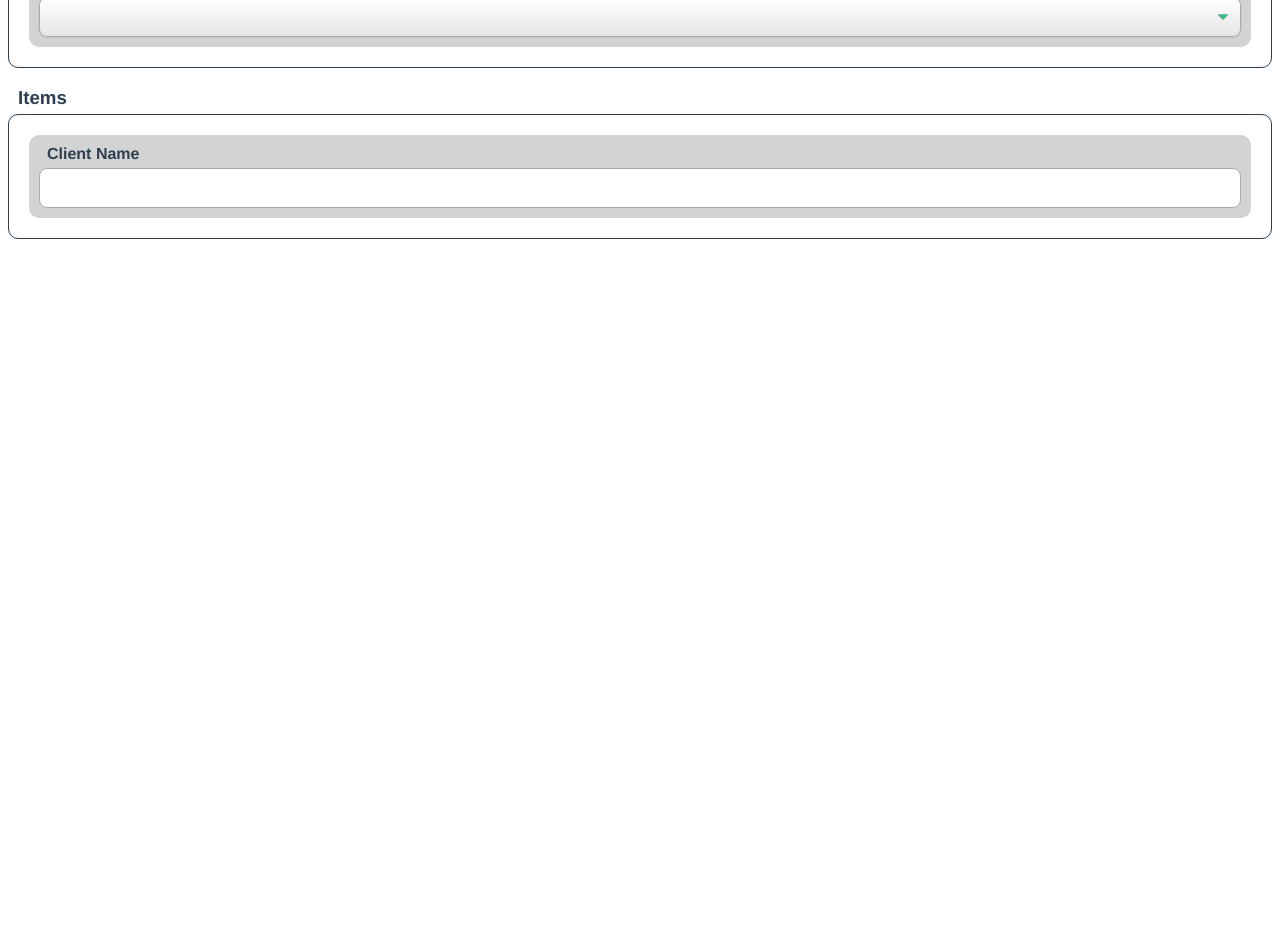
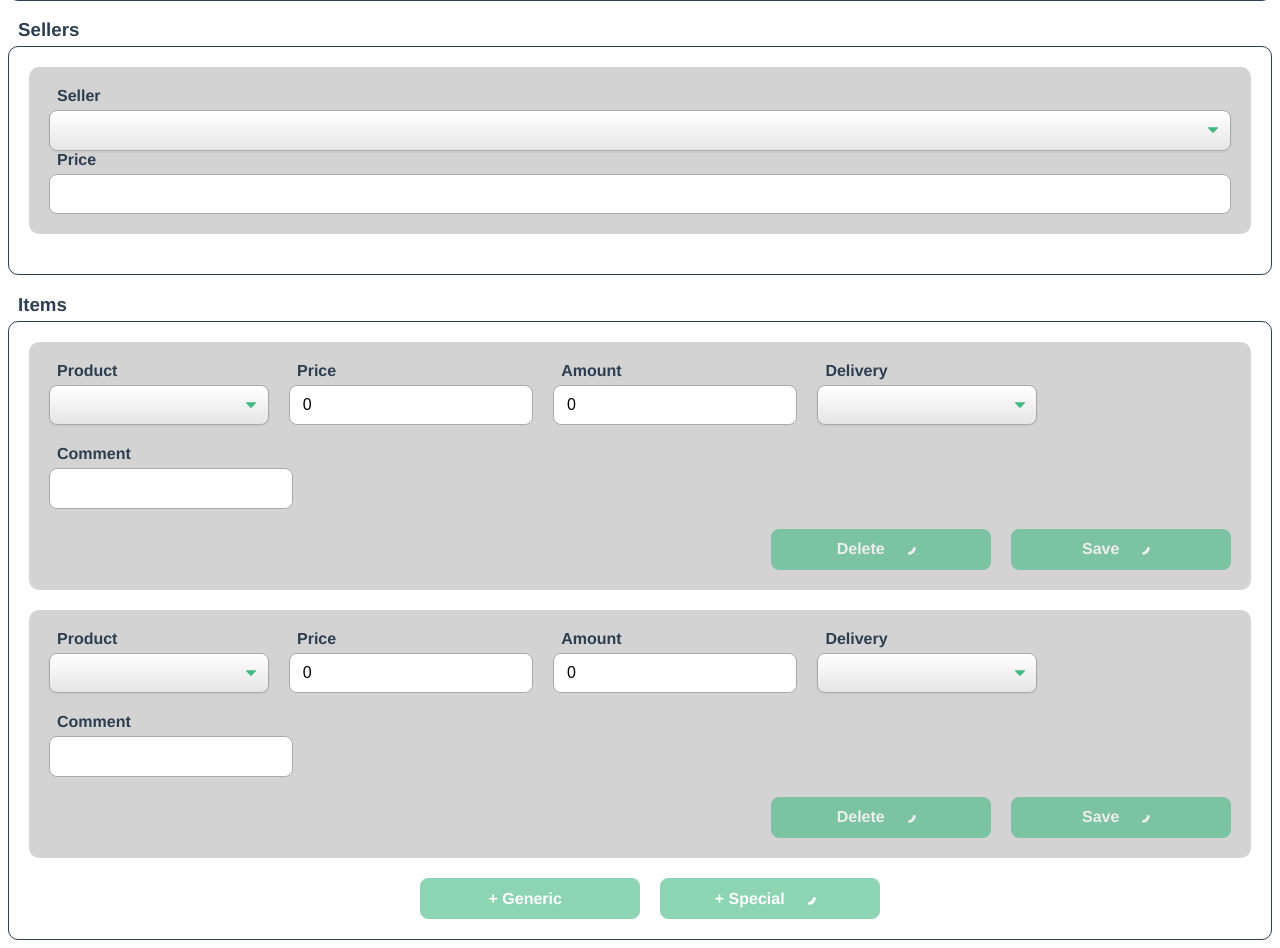
Before and after one commit to contepas/vue3-ts-multi-forms, a Vue app: page /assignment in a window 1280 px wide. Shown: the part 360-1308 px from the top of the page. Before the commit the page ends 800 px from the top, so only its background shows below. Built offline with nearby package versions, Linux system fonts and the light colour scheme.

Commit message:
Fix BaseButton, BaseSelect and FormWrapper. Add form elements in FormItems, FormOrderDetails, FormSellers. More minor adjustments.

```diff
--- a/src/components/BaseButton.vue
+++ b/src/components/BaseButton.vue
@@ -1,26 +1,68 @@
 <template>
-    <div>
-        <span><slot></slot></span>
-        <!-- LOADING ANIMATION -->
-        <span v-if="isLoading" :class="$style.loading">
+    <div :class="containerStyle">
+        <span><slot>Button</slot></span>
+        <span v-if="isLoading" style="margin-left: 15px;">
             <loadingAnimation
                 width="16px"
                 height="16px"
-                :color="loadingColor"
+                color="white"
             />
         </span>
     </div>
 </template>
 
 <script lang="ts">
-import { defineComponent } from 'vue'
+import { defineComponent, computed, useCssModule } from 'vue'
+import loadingAnimation from './SvgLoading.vue'
 
 export default defineComponent({
-    setup() {
-        return {}
+    name: 'BaseButton',
+    components: { loadingAnimation },
+    props: {
+        isLoading: {
+            type: Boolean,
+            default: false,
+        },
+        isDisabled: {
+            type: Boolean,
+            default: false,
+        },
+    },
+    setup(props) {
+        const containerStyle = computed(() => {
+            const { disabled, container } = useCssModule()
+            const { isDisabled, isLoading } = props
+            return [
+                container,
+                { [disabled]: isDisabled || isLoading}
+            ]
+        })
+        return {
+            containerStyle
+        }
     },
 })
 </script>
 
-<style scoped>
+<style lang="scss" module>
+@import '../style/global.scss';
+
+.container {
+    @include input-container;
+    background-color: $primary-color;
+    cursor: pointer;
+    color: white;
+    font-weight: 700;
+    border-color: $primary-color;
+    width: 150px;
+    display: flex;
+    justify-content: center;
+    &:active {
+        border-color: $secondary-color;
+    }
+}
+.disabled {
+    opacity: 0.6;
+    cursor: default;
+}
 </style>
--- a/src/components/BaseSelect.vue
+++ b/src/components/BaseSelect.vue
@@ -1,6 +1,6 @@
 <template>
     <div>
-        <label :for="id">Choose a car:</label>
+        <label :for="id">{{ label }}</label>
         <select v-bind="$attrs" :value="modelValue" :id="id" @change="emitValue" class="select-css">
             <option
                 v-for="option in options"
@@ -13,12 +13,12 @@
 </template>
 
 <script lang="ts">
-import { defineComponent } from 'vue'
+import { defineComponent, PropType } from 'vue'
 import { uniqueId } from 'lodash'
 
 interface OptionSelect {
     name: string
-    slug: string
+    id: string
 }
 
 export default defineComponent({
@@ -33,11 +33,12 @@ export default defineComponent({
             type: [String, Number],
         },
         options: {
-            type: Array,
+            type: Array as PropType<OptionSelect[]>,
             required: true,
-            validator: (options: OptionSelect[]) => {
-                return true
-            },
+        },
+        label: {
+            type: String,
+            required: true,
         },
     },
     methods: {
--- a/src/components/FormItems.vue
+++ b/src/components/FormItems.vue
@@ -1,25 +1,88 @@
 <template>
     <FormWrapper title="Items">
-        <BaseInput v-model="clientName" label="Client Name"/>
+        <template v-for="item in items" :key="item.Id" v-slot:[item.name]>
+            <div :class="$style.items">
+                <BaseSelect label="Product"/>
+                <BaseInput v-model="price" type="number" label="Price"/>
+                <BaseInput v-model="price" type="number" label="Amount"/>
+                <template v-if="item.type === 'special'">
+                    <BaseSelect label="Delivery"/>
+                    <BaseInput  v-model="comment" label="Comment"/>
+                </template>
+            </div>
+            <div :class="[$style.buttons]">
+                <BaseButton :is-loading="true" >Delete</BaseButton>
+                <BaseButton :is-loading="true">Save</BaseButton>
+            </div>
+        </template>
+        <template v-slot:buttons>
+            <div :class="[$style.buttons, $style.center]">
+                <BaseButton :is-disabled="true">+ Generic</BaseButton>
+                <BaseButton :is-loading="true">+ Special</BaseButton>
+            </div>
+        </template>
     </FormWrapper>
 </template>
 
 <script lang="ts">
-import FormWrapper from './FormWrapper.vue'
-import BaseInput from './BaseInput.vue'
 import { defineComponent, ref, watch, computed } from 'vue'
 
+import FormWrapper from './FormWrapper.vue'
+import BaseButton from './BaseButton.vue'
+import BaseInput from './BaseInput.vue'
+import BaseSelect from './BaseSelect.vue'
+
+interface ItemsObject {
+    id: number
+    type: string
+    name: string
+}
+
 export default defineComponent({
-    components: { FormWrapper, BaseInput },
+    components: { FormWrapper, BaseButton, BaseInput, BaseSelect },
     setup() {
-        const clientName = ref()
-
+        const price = ref(0)
+        const comment = ref('')
+        const items = ref<Array<ItemsObject>>([])
+        items.value.push({id: 1, type: 'special', name: 'test'})
+        items.value.push({id: 2, type: 'special', name: 'test2'})
+        const addItem = () => {
+            items.value.push({id: 1, type: 'generic', name: 'test'})
+        }
         return {
-            clientName,
+            price,
+            comment,
+            items
         }
     },
 })
 </script>
 
-<style scoped>
+<style lang="scss" module>
+@mixin container {
+    display: flex;
+    flex-wrap: wrap;
+    flex: 1 1 100%;
+    @media (max-width: 600px) {
+        flex: 1 1 45%;
+    }
+}
+.items {
+    @include container;
+    > div {
+        margin-right: 20px;
+        margin-bottom: 20px;
+    }
+}
+.buttons {
+    @include container;
+    justify-content: flex-end;
+    > div {
+        margin-left: 20px;
+    }
+}
+.center {
+    justify-content: center;
+    margin-top: 20px;
+}
 </style>
--- a/src/components/FormOrderDetails.vue
+++ b/src/components/FormOrderDetails.vue
@@ -1,6 +1,7 @@
 <template>
     <FormWrapper title="Order Details">
-        <BaseSelect v-model="value" :options="options"/>
+        <BaseSelect v-model="value" :options="options" label="Client"/>
+        <BaseSelect v-model="value" :options="options" label="Contact"/>
     </FormWrapper>
 </template>
 
--- a/src/components/FormSellers.vue
+++ b/src/components/FormSellers.vue
@@ -1,17 +1,19 @@
 <template>
     <FormWrapper title="Sellers">
-		<BaseSelect v-model="value" :options="options"/>
+		<BaseSelect v-model="value" :options="options" label="Seller"/>
+		<BaseInput v-model="price" type="number" label="Price"/>
     </FormWrapper>
 </template>
 
 <script lang="ts">
 import { defineComponent, ref } from 'vue'
 import FormWrapper from './FormWrapper.vue'
+import BaseInput from './BaseInput.vue'
 import BaseSelect from './BaseSelect.vue'
 
 export default defineComponent({
     name: 'FormSellers',
-    components: { FormWrapper, BaseSelect },
+    components: { FormWrapper, BaseInput, BaseSelect },
     props: {
         msg: String,
     },
--- a/src/components/FormWrapper.vue
+++ b/src/components/FormWrapper.vue
@@ -2,17 +2,20 @@
     <h3 :class="$style.title">{{ title }}</h3>
     <div :class="$style.container">
         <div
-            v-for="(value, index) in $slots"
+            v-for="(value, index) in dynamicSlots"
             :key="`${title}-${index}`"
             :class="$style.section"
         >
             <slot :name="index"></slot>
         </div>
+        <div :class="$style.buttons">
+            <slot name="buttons"></slot>
+        </div>
     </div>
 </template>
 
 <script lang="ts">
-import { defineComponent } from 'vue'
+import { defineComponent, computed } from 'vue'
 
 export default defineComponent({
     inheritAttrs: false,
@@ -22,6 +25,15 @@ export default defineComponent({
             required: true,
         },
     },
+    setup(props, { slots }) {
+        const dynamicSlots = computed(() => {
+            const { buttons, ...dynamicSlots} = slots
+            return dynamicSlots
+        })
+        return {
+            dynamicSlots
+        }
+    }
 })
 </script>
 
@@ -43,6 +55,10 @@ export default defineComponent({
 .section {
     background-color: lightgray;
     border-radius: 10px;
-    padding: 10px;
+    padding: 20px;
+    margin-bottom: 20px;
+}
+.buttons {
+    margin-left: auto;
 }
 </style>
--- a/src/style/global.scss
+++ b/src/style/global.scss
@@ -21,6 +21,7 @@ $border-color: #aaa;
     font-size: 16px;
     width: 100%;
     max-width: 100%;
+    min-width: 220px;
     box-sizing: border-box;
     &:focus {
         border-color: $border-color;
```
